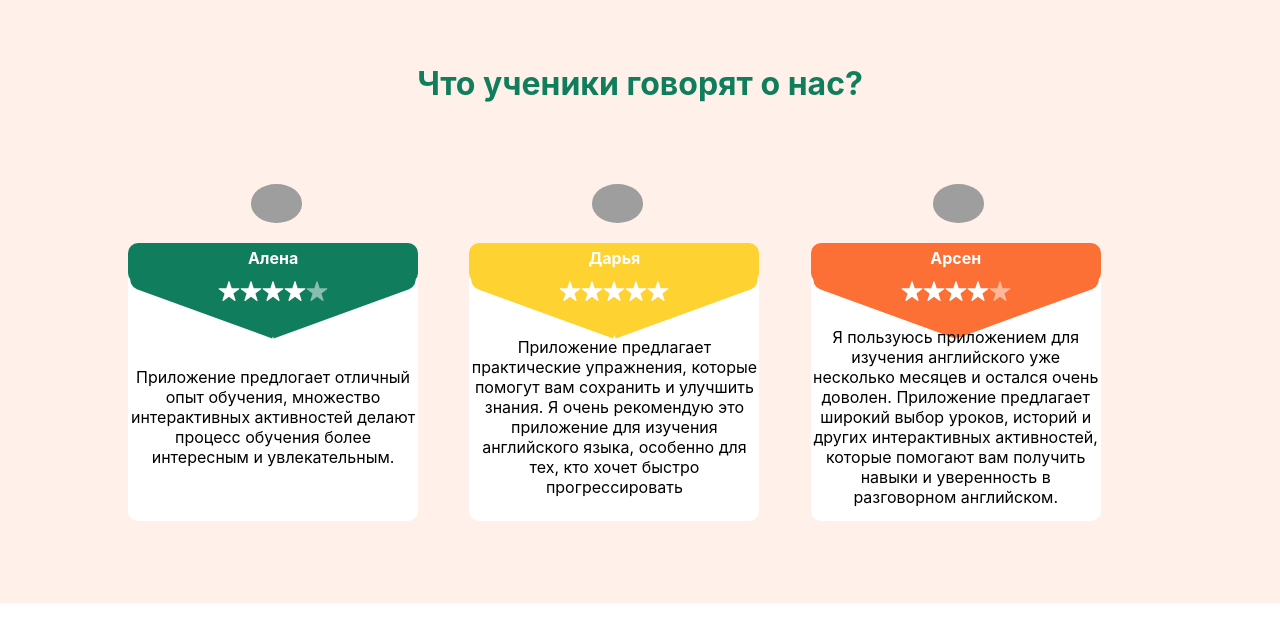
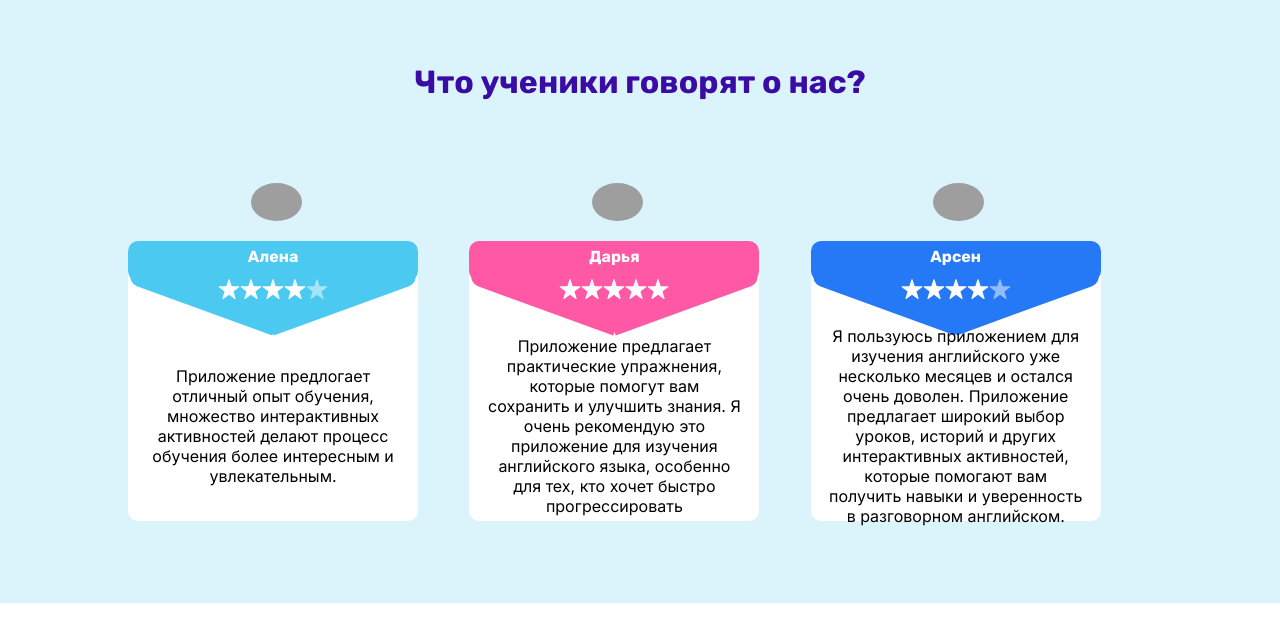
Before and after one commit to SolidPracticum/LanguageApp, a React (Create React App) app: page / in a window 1280 px wide. Shown: the top 642 px of the page. Built offline with nearby package versions, Linux system fonts and the light colour scheme; grey boxes are pictures that could not be loaded.

Commit message:
fix: Comment Section

```diff
--- a/src/components/Card/Card.jsx
+++ b/src/components/Card/Card.jsx
@@ -1,6 +1,8 @@
 import StarsRating from "../StarsRating/StarsRating";
 import scss from "./Card.module.scss";
+import { useTranslation } from "react-i18next";
 export default function Card({ img, name, rating, desc, color }) {
+  const { t } = useTranslation();
   return (
     <div className={scss.wrapper}>
       <div className={scss.imgWrapper}>
@@ -13,7 +15,7 @@ export default function Card({ img, name, rating, desc, color }) {
           }}
           className={scss.name}
         >
-          <p>{name}</p>
+          <p>{t(`${name}`)}</p>
           <StarsRating rating={rating} />
           <div className={scss.t}>
             <div
@@ -38,7 +40,7 @@ export default function Card({ img, name, rating, desc, color }) {
           </div>
         </div>
         <div className={scss.desc}>
-          <p>{desc}</p>
+          <p>{t(`${desc}`)}</p>
         </div>
       </div>
     </div>
--- a/src/components/Card/Card.module.scss
+++ b/src/components/Card/Card.module.scss
@@ -1,3 +1,4 @@
+@import url('https://fonts.googleapis.com/css2?family=Inter&display=swap');
 .wrapper {
   width: 100%;
 }
@@ -45,7 +46,7 @@
   height: 30px;
   position: absolute;
   background-color: yellow;
-  bottom: -12px;
+  bottom: -11px;
   border-bottom-left-radius: 10px;
   .fill {
     position: absolute;
@@ -61,7 +62,7 @@
   width: 53%;
   position: absolute;
   right: 0;
-  bottom: -12px;
+  bottom: -11px;
   height: 30px;
   background-color: yellow;
   transform: rotate(-20deg);
@@ -69,7 +70,7 @@
 }
 .desc {
   width: 85%;
-  height: 278px;
+  height: 280px;
   background-color: #ffffff;
   border-radius: 10px;
   color: black;
@@ -77,8 +78,10 @@
   align-items: center;
   text-align: center;
   margin-bottom: 40px;
+  font-family: 'Inter', sans-serif;
   > p {
     position: relative;
-    top: 35px;
+    top: 45px;
+    padding: 18px;
   }
 }
--- a/src/components/commentSection/CommentSection.jsx
+++ b/src/components/commentSection/CommentSection.jsx
@@ -1,11 +1,13 @@
 import Card from "../Card/Card";
 import scss from "./CommentSection.module.scss";
 import { arr } from "../constatns/CommentSection";
+import { useTranslation } from "react-i18next";
 
 export default function CommentSection() {
+  const { t } = useTranslation();
   return (
     <div className={scss.wrapper}>
-      <h1>Что ученики говорят о нас?</h1>
+      <h1>{t("Что ученики говорят о нас?")}</h1>
       <div className={scss.cards}>
         {arr.map((el, item) => (
           <Card key={item} {...el} />
--- a/src/components/commentSection/CommentSection.module.scss
+++ b/src/components/commentSection/CommentSection.module.scss
@@ -1,12 +1,14 @@
+@import url('https://fonts.googleapis.com/css2?family=Fredoka+One&family=Rubik:wght@700&display=swap');
 .wrapper{
     width: 100%;
     height: 603px;
-    background-color: rgba(252, 111, 53, 0.1);
+    background-color: rgba(76, 201, 240, 0.2);
     display: flex;
     justify-content: center;
     flex-direction: column;
     align-items: center;
-    color: #107D5C;
+    color: #3A0CA3;
+    font-family: 'Rubik', sans-serif;
 }
 .cards{
     width: 80%;
--- a/src/components/constatns/CommentSection.js
+++ b/src/components/constatns/CommentSection.js
@@ -5,7 +5,7 @@ export const arr = [
     name: "Алена",
     rating: 4,
     desc: "Приложение предлогает отличный опыт обучения, множество интерактивных активностей делают процесс обучения более интересным и увлекательным.",
-    color: "#107D5C"
+    color: "#4CC9F0"
   },
   {
     img: "./images/ruben-ramirez-hglwfa4kj_o-unsplash 1 (1).svg",
@@ -13,7 +13,7 @@ export const arr = [
     name: "Дарья",
     rating: 5,
     desc: "Приложение предлагает практические упражнения, которые помогут вам сохранить и улучшить знания. Я очень рекомендую это приложение для изучения английского языка, особенно для тех, кто хочет быстро прогрессировать       ",
-    color: "#FED230"
+    color: "#FF58A4"
   },
   {
     img: "./images/jeffrey-keenan-pUhxoSapPFA-unsplash 1.svg",
@@ -21,6 +21,6 @@ export const arr = [
     name: "Арсен",
     rating: 4,
     desc: "Я пользуюсь приложением для изучения английского уже несколько месяцев и остался очень доволен. Приложение предлагает широкий выбор уроков, иcторий и других интерактивных активностей, которые помогают вам получить навыки и уверенность в разговорном английском.",
-    color: "#FC6F35"
+    color: "#2579F7"
   }
 ];
```
